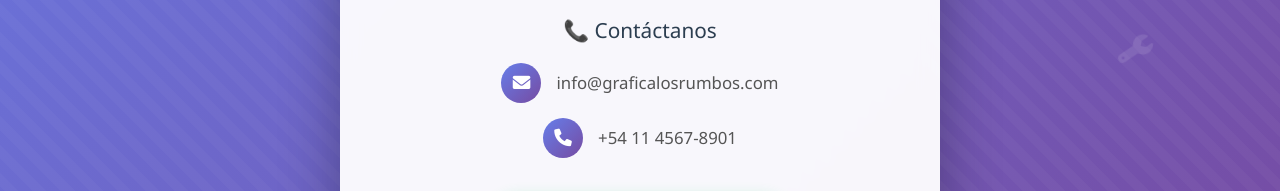
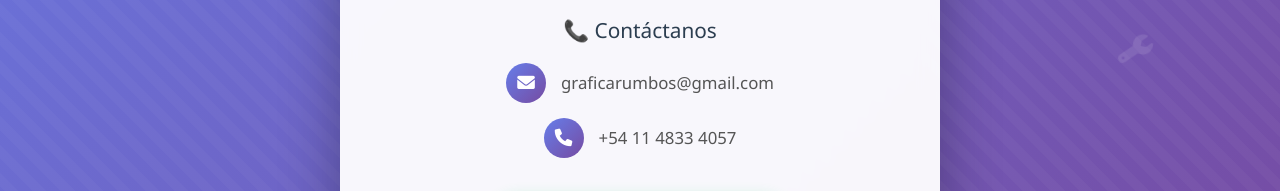
Before and after one commit to santiscally/grafica-los-rumbos, a React (Create React App) app in the folder frontend/: page / in a window 1280 px wide. Shown: the part 613-804 px from the top of the page. Built offline with nearby package versions, Linux system fonts and the light colour scheme; no server answers; the HTML template or start-up script is replaced by a standard one.

Commit message:
se fixeo num tel y mail

```diff
--- a/frontend/src/components/Landing/EnConstruccion.js
+++ b/frontend/src/components/Landing/EnConstruccion.js
@@ -255,8 +255,8 @@
               <div style={styles.contactIcon}>
                 <i className="fas fa-envelope"></i>
               </div>
-              <a href="mailto:info@graficalosrumbos.com" style={styles.contactLink}>
-                info@graficalosrumbos.com
+              <a href="mailto:graficarumbos@gmail.com" style={styles.contactLink}>
+                graficarumbos@gmail.com
               </a>
             </div>
 
@@ -264,8 +264,8 @@
               <div style={styles.contactIcon}>
                 <i className="fas fa-phone"></i>
               </div>
-              <a href="tel:+541145678901" style={styles.contactLink}>
-                +54 11 4567-8901
+              <a href="tel:+541148334057" style={styles.contactLink}>
+                +54 11 4833 4057
               </a>
             </div>
 
```
